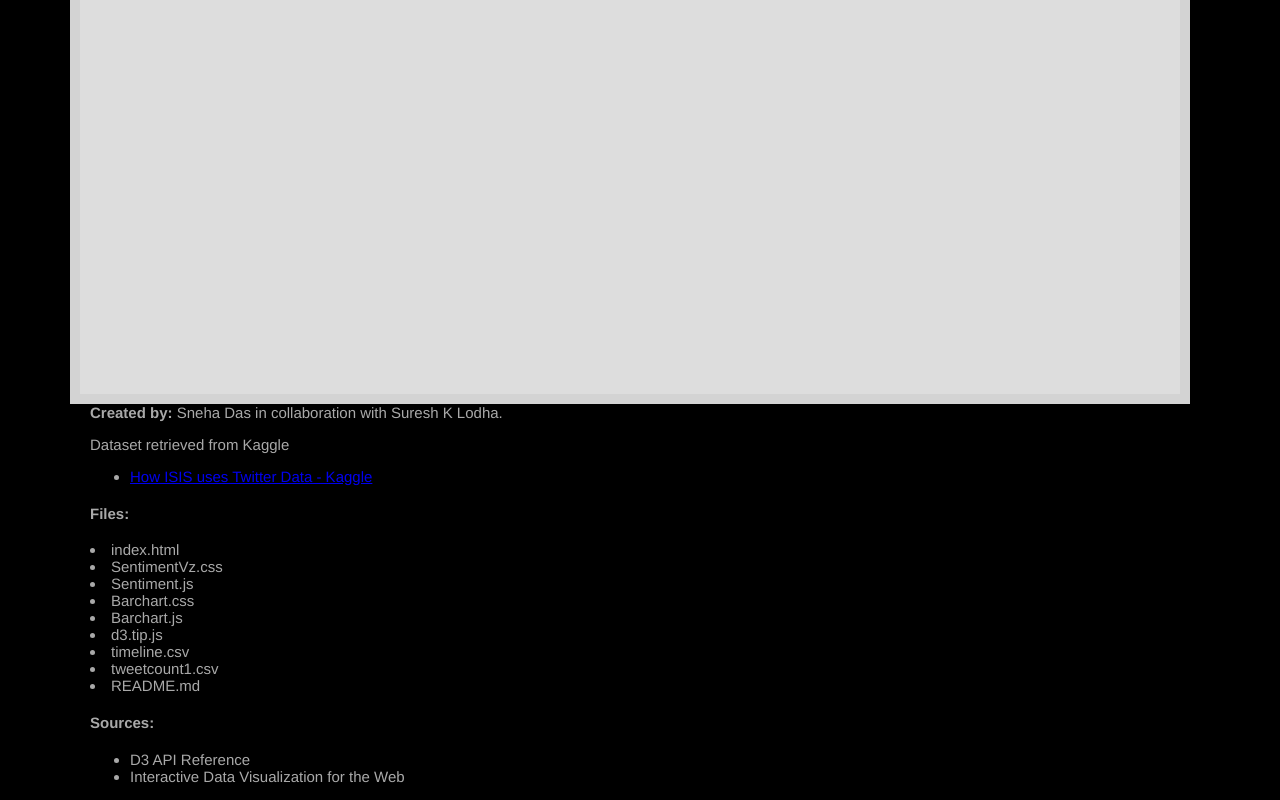
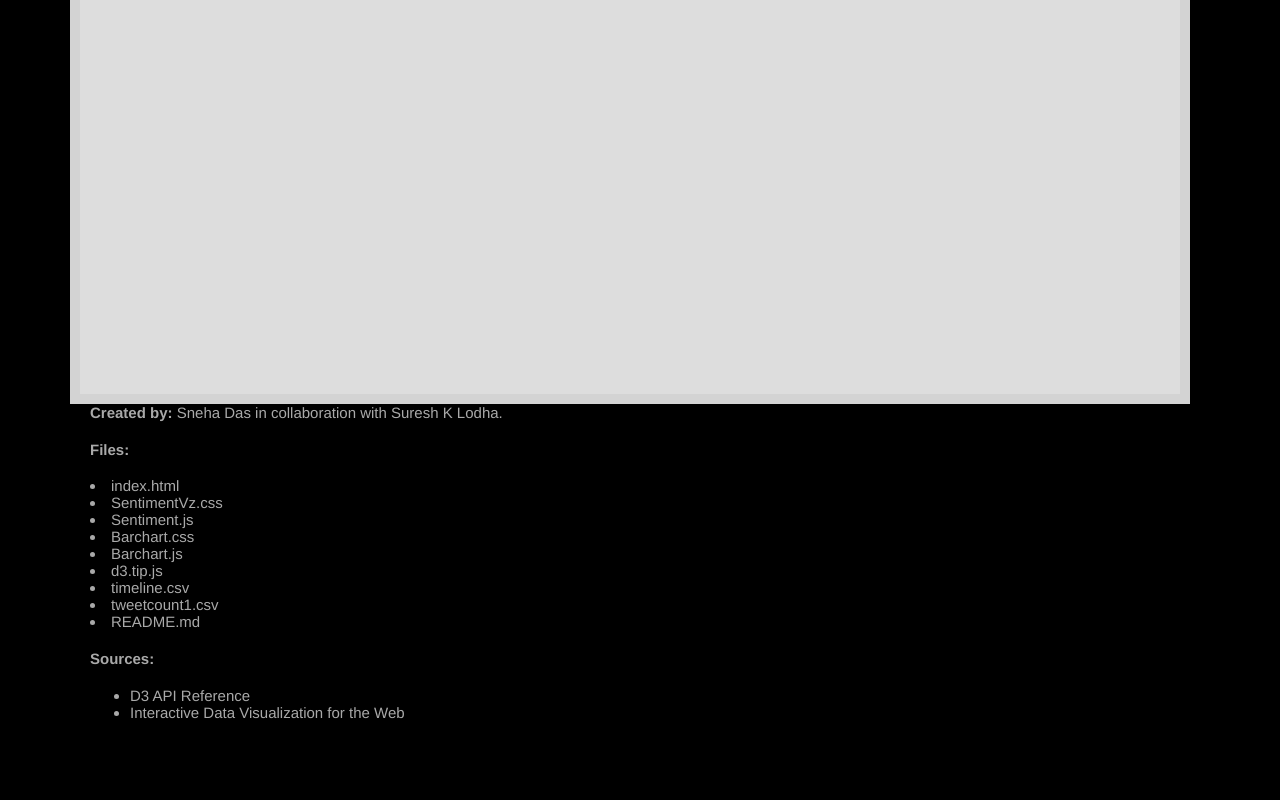
Before and after one commit to dsneha91/ISISTwtDataViz, a plain HTML site: page index.html in a window 1280 px wide. Shown: the part 1088-1888 px from the top of the page. After the commit the page ends 1824 px from the top, so only its background shows below. Drawn offline with nearby package versions, Linux system fonts and the light colour scheme; no server answers.

Commit message:
Update index.html

```diff
--- a/index.html
+++ b/index.html
@@ -88,11 +88,7 @@
 	</div>
 	<p><strong>Created by: </strong>Sneha Das in collaboration with Suresh K Lodha.</p>
 
-	<p> Dataset retrieved from Kaggle</p>
-	<ul>
 
-		<li><a href="https://www.kaggle.com/kzaman/how-isis-uses-twitter" target = "_blank">How ISIS uses Twitter Data - Kaggle </a></li>
-     </ul>
 	  <h4>
                 Files:
               </h4>
```
